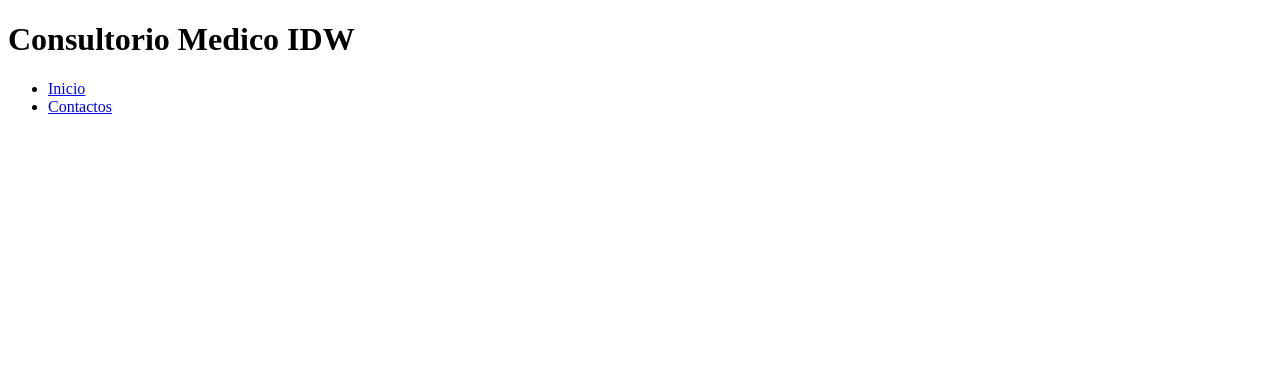
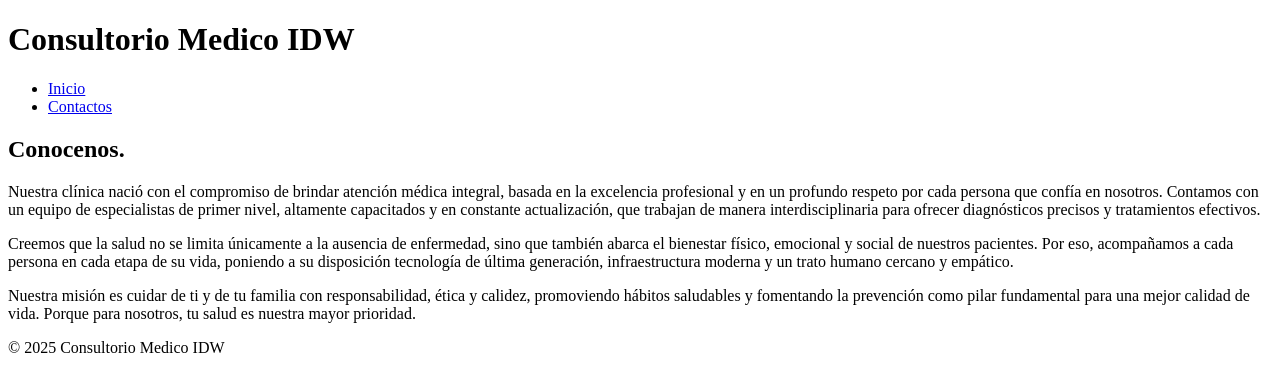
Before and after one commit to pachenico-pixel/IDW_04, a plain HTML site: page institucional.html in a window 1280 px wide. Drawn offline with Linux system fonts and the light colour scheme.

Commit message:
borrador casi terminado

```diff
--- a/institucional.html
+++ b/institucional.html
@@ -7,6 +7,7 @@
 </head>
 <body>
     <header>
+
         <h1>Consultorio Medico IDW</h1>
         <nav>
             <ul>
@@ -16,5 +17,40 @@
         </nav>
     </header>
 
+    <main>
+
+        <section>
+
+            <h2>Conocenos.</h2>
+
+            <p>
+                Nuestra clínica nació con el compromiso de brindar atención médica integral,
+                basada en la excelencia profesional y en un profundo respeto por cada persona
+                que confía en nosotros. Contamos con un equipo de especialistas de primer nivel,
+                altamente capacitados y en constante actualización, que trabajan de manera
+                interdisciplinaria para ofrecer diagnósticos precisos y tratamientos efectivos.
+            </p>
+
+            <p>
+                Creemos que la salud no se limita únicamente a la ausencia de enfermedad,
+                sino que también abarca el bienestar físico, emocional y social de nuestros pacientes.
+                Por eso, acompañamos a cada persona en cada etapa de su vida, poniendo a su disposición
+                tecnología de última generación, infraestructura moderna y un trato humano cercano y empático.
+            </p>
+
+            <p>
+                 Nuestra misión es cuidar de ti y de tu familia con responsabilidad, ética y calidez,
+                promoviendo hábitos saludables y fomentando la prevención como pilar fundamental
+                para una mejor calidad de vida. Porque para nosotros, tu salud es nuestra mayor prioridad.
+            </p>
+
+        </section>
+
+    </main>
+
+    <footer>
+        <p>© 2025 Consultorio Medico IDW</p>
+    </footer>
+
 </body>
 </html>
```
Also changed, not shown: contacto.html (+30 -0 lines), index.html (+5 -4 lines), 4 other files.
